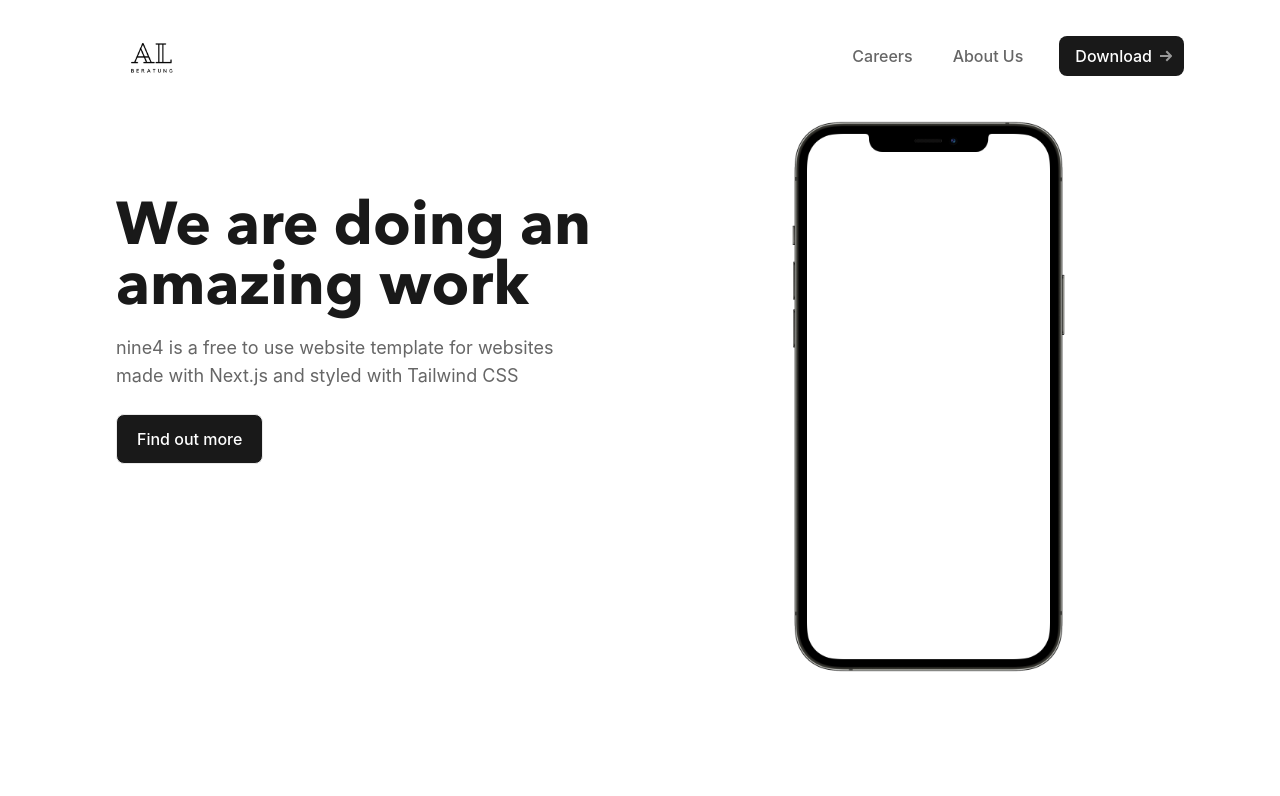
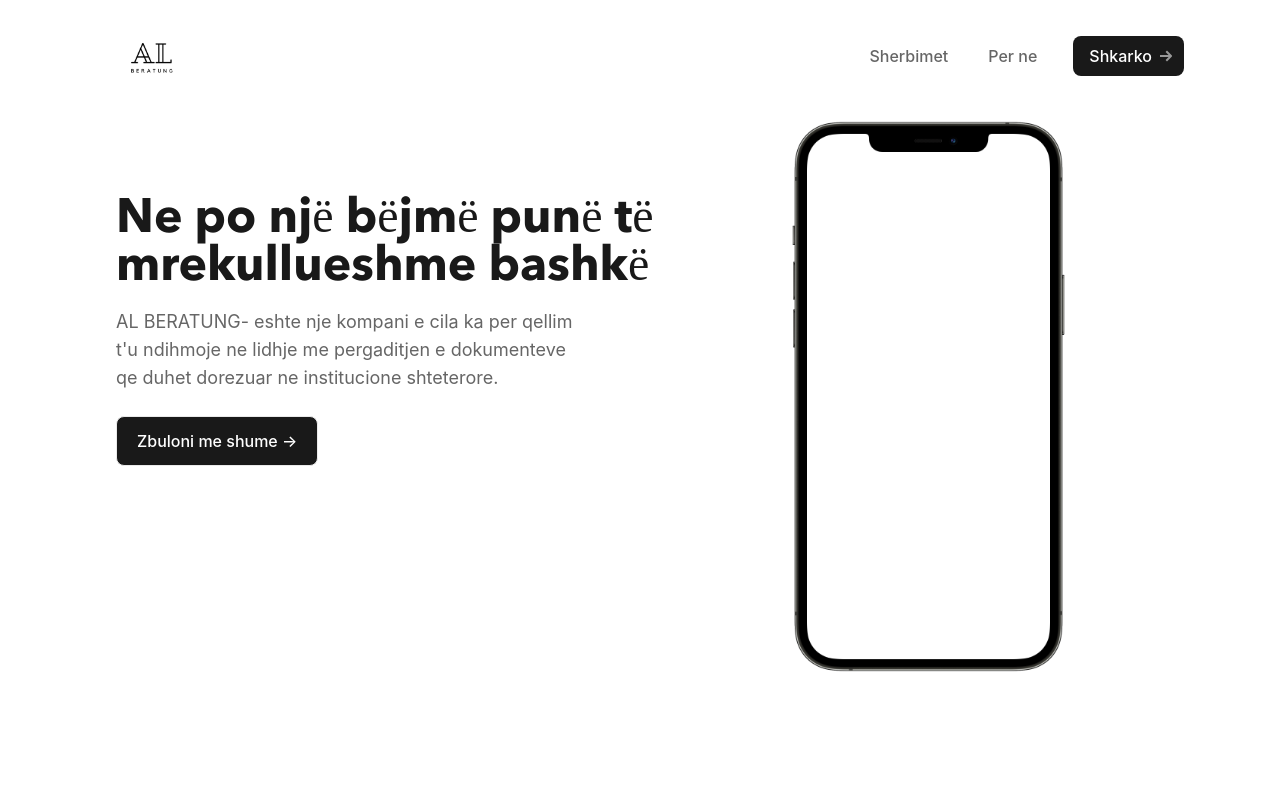
Before and after one commit to valezo/alberatung, a Next.js app: page / in a window 1280 px wide. Shown: the top 796 px of the page. Built offline with nearby package versions, Linux system fonts and the light colour scheme.

Commit message:
updated header text and description of the role of company and translated careers, about us, download and find more.

```diff
--- a/components/Header.js
+++ b/components/Header.js
@@ -50,7 +50,7 @@ export default function Header() {
                   href="/"
                   className="font-medium text-gray-600 hover:text-gray-900 px-5 py-3 flex items-center transition duration-150 ease-in-out"
                 >
-                  Careers
+                  Sherbimet
                 </a>
               </li>
               <li>
@@ -58,7 +58,7 @@ export default function Header() {
                   href="/"
                   className="font-medium text-gray-600 hover:text-gray-900 px-5 py-3 flex items-center transition duration-150 ease-in-out"
                 >
-                  About Us
+                  Per ne
                 </a>
               </li>
               <li>
@@ -66,7 +66,7 @@ export default function Header() {
                   className="inline-flex items-center px-4 py-2 mt-2 font-medium text-white transition duration-500 ease-in-out transform bg-transparent rounded-lg text-md md:mt-0 md:ml-4 bg-gray-900"
                   href="/"
                 >
-                  <span className="justify-center">Download</span>
+                  <span className="justify-center">Shkarko</span>
                   <svg
                     className="w-3 h-3 fill-current text-gray-400 flex ml-2 -mr-1"
                     viewBox="0 0 12 12"
--- a/components/Main.js
+++ b/components/Main.js
@@ -3,19 +3,18 @@ export default function Main() {
     <section className="text-gray-600 body-font">
       <div className="max-w-7xl mx-auto flex px-5 py-24 md:flex-row flex-col items-center">
         <div className="lg:flex-grow md:w-1/2 md:ml-24 pt-6 flex flex-col md:items-start md:text-left mb-40 items-center text-center">
-          <h1 className="mb-5 sm:text-6xl text-5xl items-center Avenir xl:w-2/2 text-gray-900">
-            We are doing an amazing work
+          <h1 className="mb-5 sm:text-5xl text-5xl items-center Avenir xl:w-2/2 text-gray-900">
+          Ne po një bëjmë punë të mrekullueshme bashkë
           </h1>
           <p className="mb-4 xl:w-3/4 text-gray-600 text-lg">
-            nine4 is a free to use website template for websites made with
-            Next.js and styled with Tailwind CSS
+            AL BERATUNG- eshte nje kompani e cila ka per qellim t'u ndihmoje ne lidhje me pergaditjen e dokumenteve qe duhet dorezuar ne institucione shteterore.
           </p>
           <div className="flex justify-center">
             <a
               className="inline-flex items-center px-5 py-3 mt-2 font-medium text-white transition duration-500 ease-in-out transform bg-transparent border rounded-lg bg-gray-900"
               href="https://github.com/r1/nine4-2/"
             >
-              <span className="justify-center">Find out more</span>
+              <span className="justify-center">Zbuloni me shume →</span>
             </a>
           </div>
         </div>
@@ -33,6 +32,7 @@ export default function Main() {
             <h1 className="mb-8 text-2xl Avenir font-semibold text-black">
               Trusted by top-tier product companies
             </h1>
+
           </div>
           <div className="grid grid-cols-2 gap-16 mb-16 text-center lg:grid-cols-4">
             <div className="flex items-center justify-center">
```
